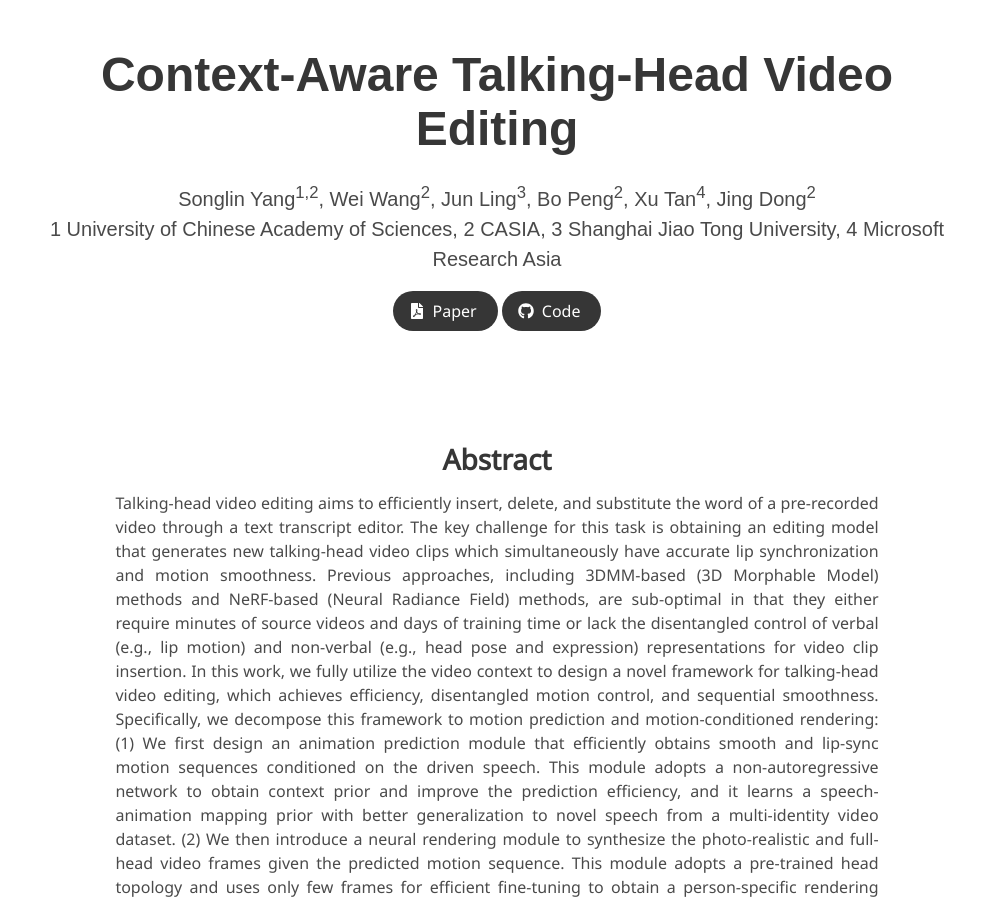
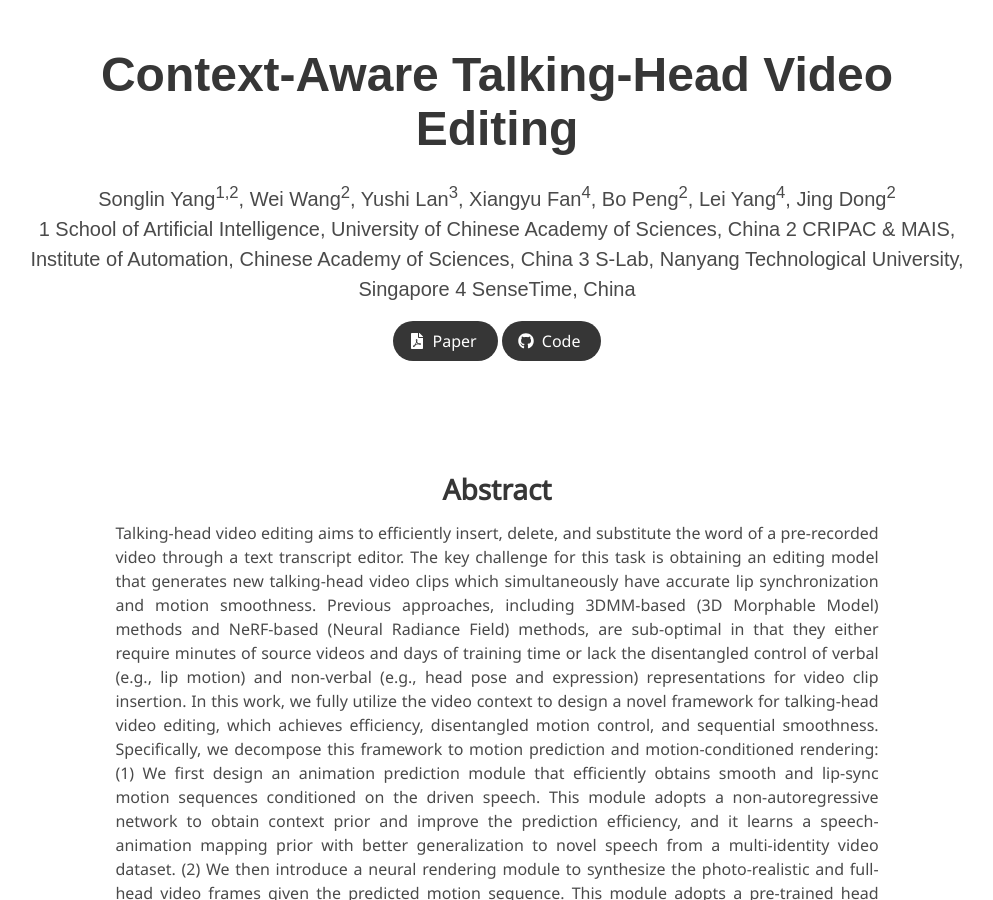
Before and after one commit to Songlin1998/THEdit, a Jekyll site: the page built from index.md, in a window 1280 px wide and 900 px high. Shown: the whole window, without its empty margins (143-1136 px from the left). Built offline with Jekyll 4.4.1, drawn with Linux system fonts in a browser that asks for light colours; some web fonts are replaced.

Commit message:
Update index.md

```diff
--- a/index.md
+++ b/index.md
@@ -4,9 +4,12 @@ permalink: /
 
 title: Context-Aware Talking-Head Video Editing
 authors:
-    Songlin Yang<sup>1,</sup><sup>2</sup>, Wei Wang<sup>2</sup>, Jun Ling<sup>3</sup>, Bo Peng<sup>2</sup>, Xu Tan<sup>4</sup>, Jing Dong<sup>2</sup>
+    Songlin Yang<sup>1,</sup><sup>2</sup>, Wei Wang<sup>2</sup>, Yushi Lan<sup>3</sup>, Xiangyu Fan<sup>4</sup>, Bo Peng<sup>2</sup>, Lei Yang<sup>4</sup>, Jing Dong<sup>2</sup>
 affiliations:
-    1 University of Chinese Academy of Sciences, 2 CASIA, 3 Shanghai Jiao Tong University, 4 Microsoft Research Asia
+    1 School of Artificial Intelligence, University of Chinese Academy of Sciences, China
+    2 CRIPAC & MAIS, Institute of Automation, Chinese Academy of Sciences, China
+    3 S-Lab, Nanyang Technological University, Singapore
+    4 SenseTime, China
 paper: https://arxiv.org/pdf/2308.00462.pdf
 code: https://songlin1998.github.io/THEdit/
 ---
```
